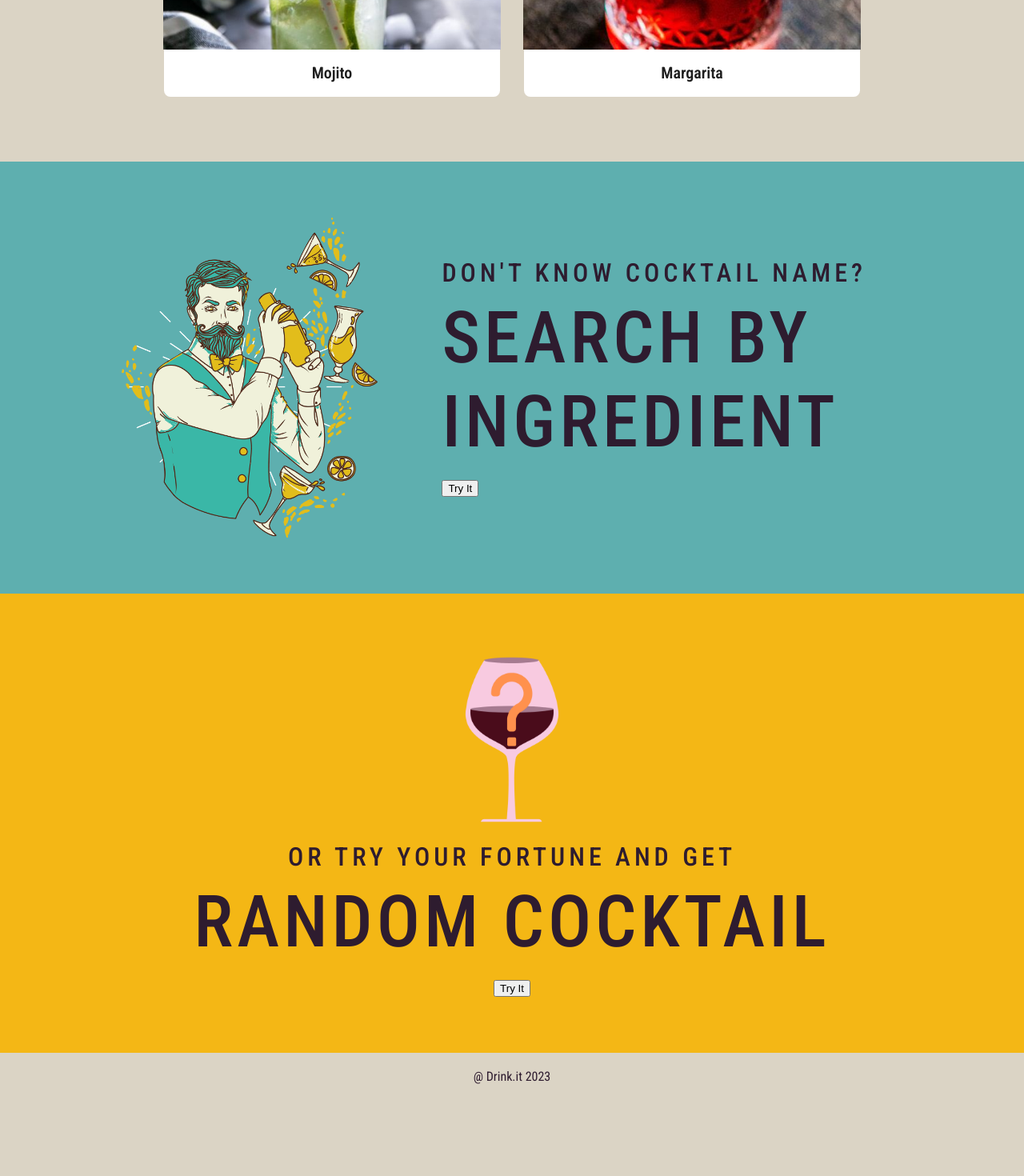
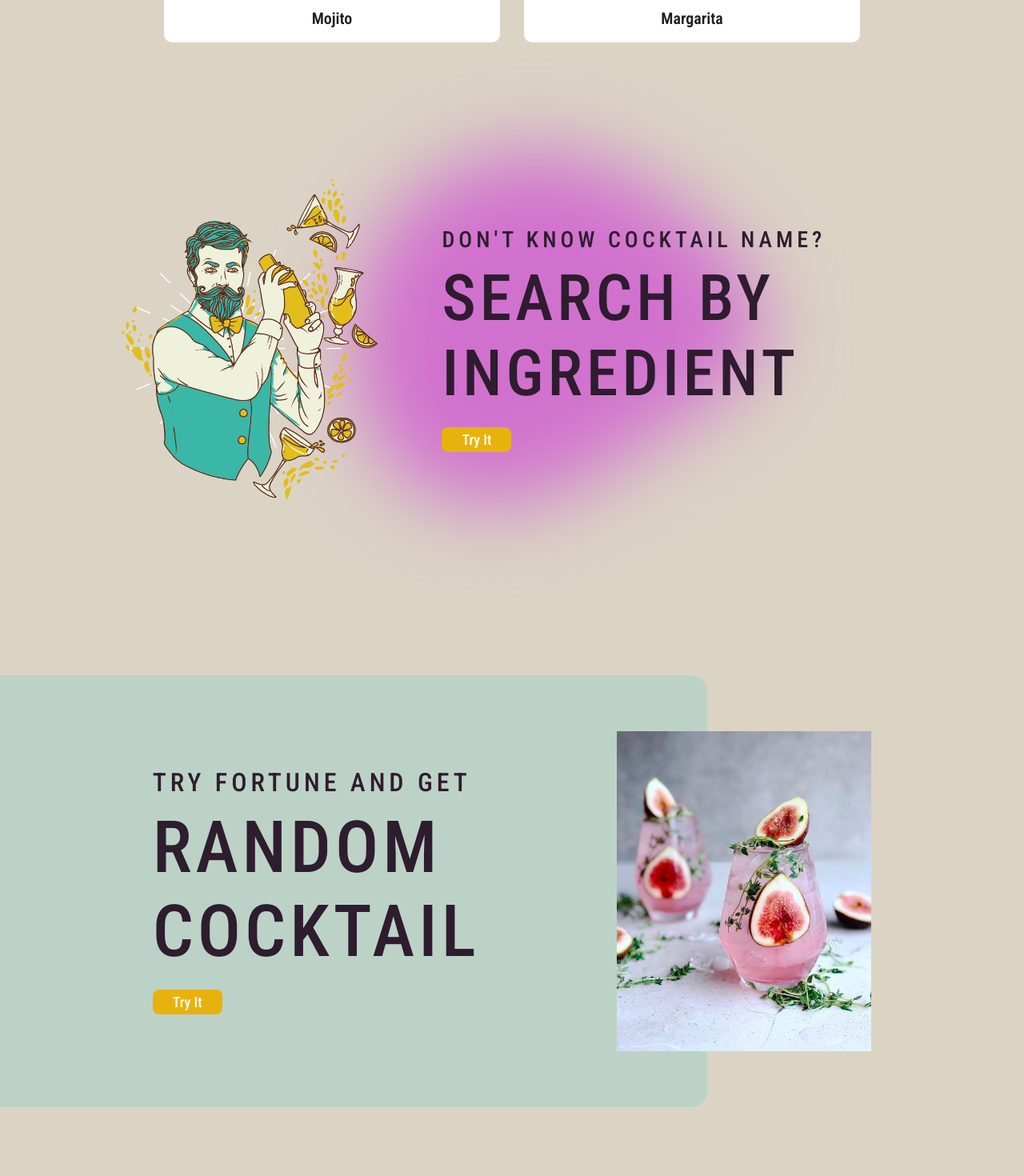
Before and after one commit to olgaodc/drink-it, a Next.js app: page / in a window 1280 px wide. Shown: the part 1300-2770 px from the top of the page at 80% size. Before the commit the page ends 2675 px from the top, so only its background shows below. Built offline with nearby package versions, Linux system fonts and the light colour scheme.

Commit message:
Button component added, home page styles updated

```diff
--- /dev/null
+++ b/src/components/Button/Button.module.css
@@ -0,0 +1,10 @@
+.button {
+    background-color: #E8B20E;
+    border: none;
+    font-family: 'Roboto Condensed', sans-serif;
+    font-size: 18px;
+    font-weight: 500;
+    box-shadow: none;
+    height: unset;
+    padding: 5px 25px;
+}
--- /dev/null
+++ b/src/components/Button/Button.tsx
@@ -0,0 +1,20 @@
+import React from 'react';
+import { Button } from 'antd';
+import styles from './Button.module.css';
+
+interface Props {
+    htmlType?: string;
+    children?: React.ReactNode;
+    onClick?: () => void;
+}
+
+const PrimaryButton: React.FC<Props> = ({
+    children,
+    onClick,
+}) => {
+  return (
+    <Button className={styles.button} type="primary" onClick={onClick}>{children}</Button>
+  )
+}
+
+export default PrimaryButton
--- a/src/components/CocktailBanner/CocktailBanner.module.css
+++ b/src/components/CocktailBanner/CocktailBanner.module.css
@@ -1,24 +1,41 @@
 .bgColor {
-    background-color: #F4B715;
+    margin: 120px 0 90px;
 }
 
 .bannerWrapper {
     display: flex;
     justify-content: center;
+    position: relative;
+}
+
+.bannerWrapper::after {
+    position: absolute;
+    content: '';
+    width: 1000px;
+    height: 100%;
+    border-radius: 0 20px 20px 0;
+    background-color: #BDD2C6;
+    top: 0;
+    right: 30%;
+    z-index: 1;
 }
 
 .banner {
-    /* width: 80%; */
+    width: 80%;
     display: flex;
-    flex-direction: column;
+    gap: 80px;
     justify-content: center;
     align-items: center;
     padding: 70px 0;
+    z-index: 5;
 }
 
 .image {
-    height: 220px;
-    margin-bottom: 20px;
+    height: 400px;
+}
+
+.bannerInfo {
+    max-width: 500px;
 }
 
 .subtitle {
--- a/src/components/CocktailBanner/CocktailBanner.tsx
+++ b/src/components/CocktailBanner/CocktailBanner.tsx
@@ -1,18 +1,28 @@
 import React from 'react';
 import styles from './CocktailBanner.module.css';
 import Container from '../Container/Container';
-import CocktailImage from '../../assets/cocktail-question.png';
+import CocktailImage from '../../assets/pink-cocktails.jpg';
+import Button from '../Button/Button';
+import { useRouter } from 'next/router';
 
 const CocktailBanner = () => {
+  const router = useRouter();
+
+  const handleClick = () => {
+    router.push(`/random-cocktail`);
+  }
+
   return (
     <div className={styles.bgColor}>
       <Container>
         <div className={styles.bannerWrapper}>
           <div className={styles.banner}>
+            <div className={styles.bannerInfo}>
+              <h1 className={styles.subtitle}>Try fortune and get</h1>
+              <h2 className={styles.title}>random cocktail</h2>
+              <Button onClick={handleClick}>Try It</Button>
+            </div>
             <img className={styles.image} src={CocktailImage.src} />
-            <h1 className={styles.subtitle}>Or try your fortune and get</h1>
-            <h2 className={styles.title}>random cocktail</h2>
-            <button>Try It</button>
           </div>
         </div>
       </Container>
--- a/src/components/CocktailsBanner/CocktailsBanner.module.css
+++ b/src/components/CocktailsBanner/CocktailsBanner.module.css
@@ -1,7 +1,3 @@
-.bgColor {
-    background-color: rgb(94, 175, 175);
-}
-
 .bannerWrapper {
     display: flex;
     justify-content: center;
@@ -13,15 +9,20 @@
     justify-content: center;
     align-items: center;
     gap: 80px;
-    padding: 70px 0;
+    padding: 100px 0;
 }
 
 .image {
     height: 400px;
 }
 
+.bannerInfo {
+    position: relative;
+
+}
+
 .subtitle {
-    font-size: 32px;
+    font-size: 28px;
 }
 
 .subtitle, .title {
@@ -32,6 +33,16 @@
 }
 
 .title {
-    font-size: 90px;
+    font-size: 80px;
     margin: 10px 0 20px;
 }
+
+.blurImage {
+    position: absolute;
+    width: 700px;
+    bottom: -108px;
+    right: 80px;
+    filter: blur(50px);
+    z-index: -1;
+    display: inline-block;
+}
--- a/src/components/CocktailsBanner/CocktailsBanner.tsx
+++ b/src/components/CocktailsBanner/CocktailsBanner.tsx
@@ -2,8 +2,17 @@ import React from 'react';
 import styles from './CocktailsBanner.module.css';
 import Container from '../Container/Container';
 import BartenderImage from '../../assets/bartender.png';
+import BlobImage from '../../assets/blob.svg';
+import Button from '../Button/Button';
+import { useRouter } from 'next/router';
 
 const CocktailsBanner = () => {
+  const router = useRouter();
+
+  const handleClick = () => {
+    router.push(`/cocktails`);
+  }
+
   return (
     <div className={styles.bgColor}>
       <Container>
@@ -13,9 +22,9 @@ const CocktailsBanner = () => {
             <div className={styles.bannerInfo}>
               <h1 className={styles.subtitle}>Don't know cocktail name?</h1>
               <h2 className={styles.title}>Search by ingredient</h2>
-              <button>Try It</button>
+              <Button onClick={handleClick}>Try It</Button>
+              <img className={styles.blurImage} src={BlobImage.src} alt="" />
             </div>
-
           </div>
         </div>
       </Container>
--- a/src/components/HeroBox/HeroBox.module.css
+++ b/src/components/HeroBox/HeroBox.module.css
@@ -1,11 +1,14 @@
 .carouselWrapper {
-    height: calc(100vh - 62px);
+    /* height: calc(100vh - 62px);
+    max-height: 650px; */
     position: relative;
+    margin-bottom: 10px;
 }
 
 .carouselImage {
     width: 100%;
-    height: 650px;
+    height: calc(100vh - 72px);
+    max-height: 650px;
     object-fit: cover;
 }
 
--- a/src/components/Recommendations/Recommendations.module.css
+++ b/src/components/Recommendations/Recommendations.module.css
@@ -1,5 +1,5 @@
 .recommendationsWrapper {
-    margin: 80px 0;
+    margin: 100px 0 70px;
     display: flex;
     flex-direction: column;
     align-items: center;
--- a/src/pages/_app.tsx
+++ b/src/pages/_app.tsx
@@ -1,6 +1,21 @@
 import '@/styles/globals.css'
+import { ConfigProvider } from 'antd'
 import type { AppProps } from 'next/app'
 
 export default function App({ Component, pageProps }: AppProps) {
-  return <Component {...pageProps} />
+  return (
+    <ConfigProvider
+      theme={{
+        token: {
+          colorPrimary: '#E8B20E',
+          borderRadius: 8,
+
+          // Alias Token
+          // colorBgContainer: '#f6ffed',
+        },
+      }}
+    >
+      <Component {...pageProps} />
+    </ConfigProvider>
+  )
 }
--- a/src/pages/styles.module.css
+++ b/src/pages/styles.module.css
@@ -1,3 +1,3 @@
 /* .content {
-    margin: 50px 0;
+    overflow: hidden;
 } */
```
Also changed, not shown: src/assets/blob.svg (added).
